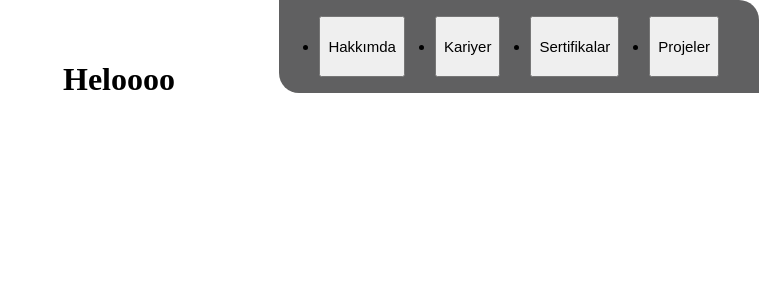
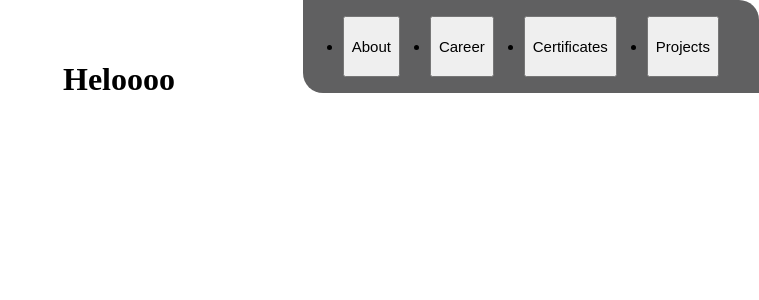
Before and after one commit to eren9677/PersonalWebsite, a React (Vite) app in the folder vite-project/: page / in a window 1280 px wide. Shown: the top 300 px of the page, without its empty margins (521-1280 px from the left). Built offline with nearby package versions, Linux system fonts and the light colour scheme.

Commit message:
changed the navbar item names

```diff
--- a/vite-project/src/components/NavBar.jsx
+++ b/vite-project/src/components/NavBar.jsx
@@ -10,7 +10,7 @@ function Navbar({ setActiveComponent, activeComponent }) {
             className={`navbar-link ${activeComponent === "about" ? "active" : ""}`}
             onClick={() => setActiveComponent("about")}
           >
-            Hakkımda
+            About
           </button>
         </li>
         <li className="navbar-item">
@@ -18,7 +18,7 @@ function Navbar({ setActiveComponent, activeComponent }) {
             className={`navbar-link ${activeComponent === "resume" ? "active" : ""}`}
             onClick={() => setActiveComponent("resume")}
           >
-            Kariyer
+            Career
           </button>
         </li>
         <li className="navbar-item">
@@ -26,7 +26,7 @@ function Navbar({ setActiveComponent, activeComponent }) {
             className={`navbar-link ${activeComponent === "certificate" ? "active" : ""}`}
             onClick={() => setActiveComponent("certificate")}
           >
-            Sertifikalar
+            Certificates
           </button>
         </li>
         <li className="navbar-item">
@@ -34,7 +34,7 @@ function Navbar({ setActiveComponent, activeComponent }) {
             className={`navbar-link ${activeComponent === "project" ? "active" : ""}`}
             onClick={() => setActiveComponent("project")}
           >
-            Projeler
+            Projects
           </button>
         </li>
         {/* <li className="navbar-item">
```
